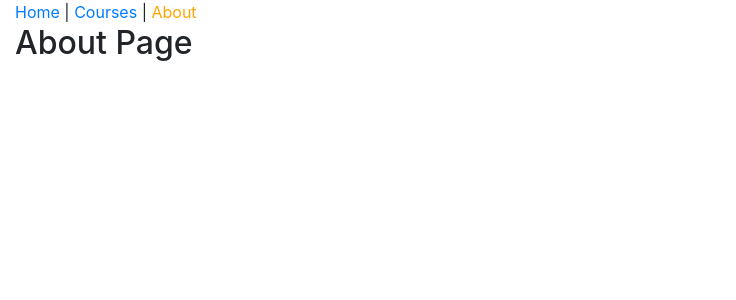
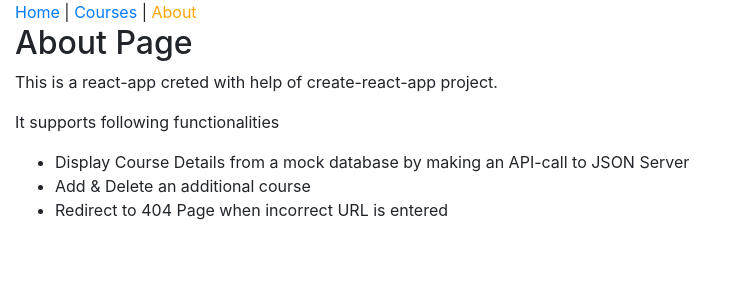
Before and after one commit to Iamsbharti/course-management-app, a React (Create React App) app: page /about in a window 1280 px wide. Shown: the top 300 px of the page, without its empty margins (0-736 px from the left). Built offline with nearby package versions, Linux system fonts and the light colour scheme; no server answers; what flux would draw is missing.

Commit message:
modified about page

```diff
--- a/src/components/AboutPage.js
+++ b/src/components/AboutPage.js
@@ -4,6 +4,16 @@ function AboutPage() {
   return (
     <div>
       <h2>About Page</h2>
+      <p>This is a react-app creted with help of create-react-app project.</p>
+      <p>It supports following functionalities</p>
+      <ul>
+        <li>
+          Display Course Details from a mock database by making an API-call to
+          JSON Server
+        </li>
+        <li>Add & Delete an additional course</li>
+        <li>Redirect to 404 Page when incorrect URL is entered</li>
+      </ul>
     </div>
   );
 }
```
